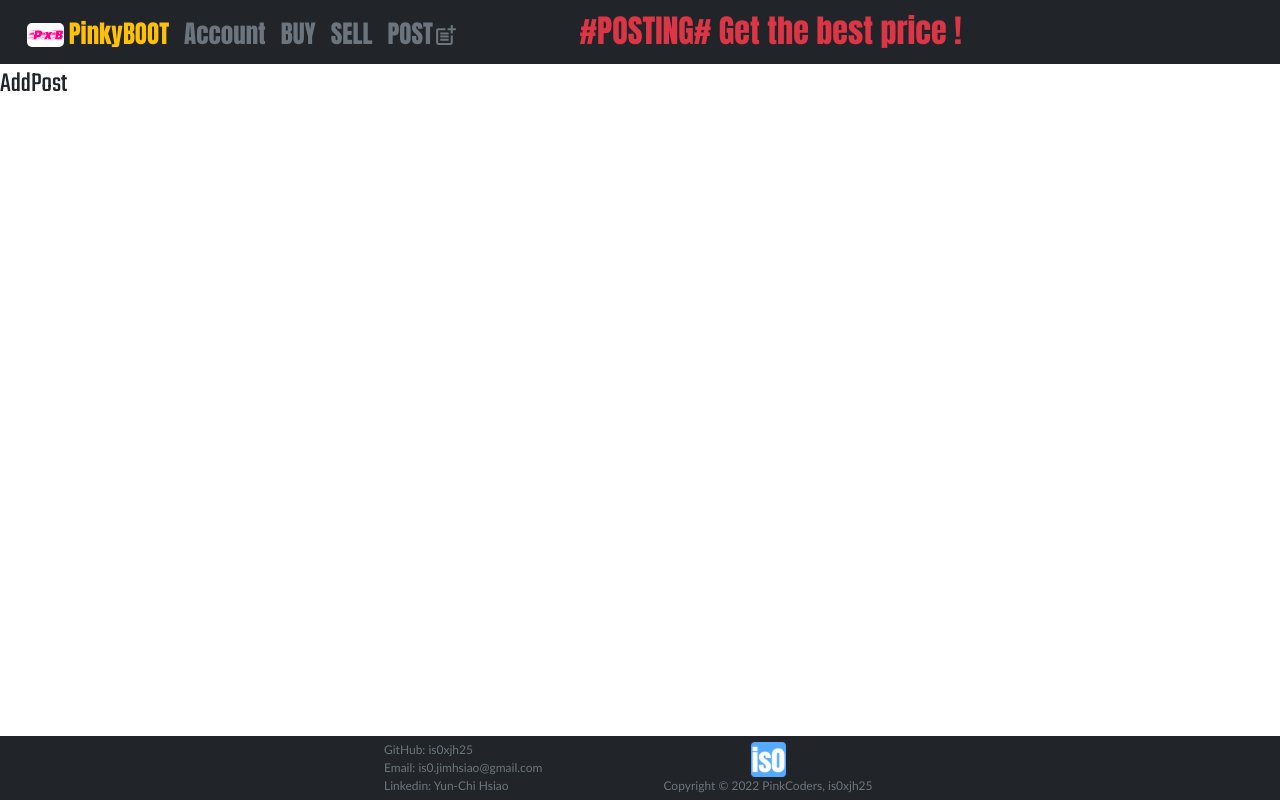
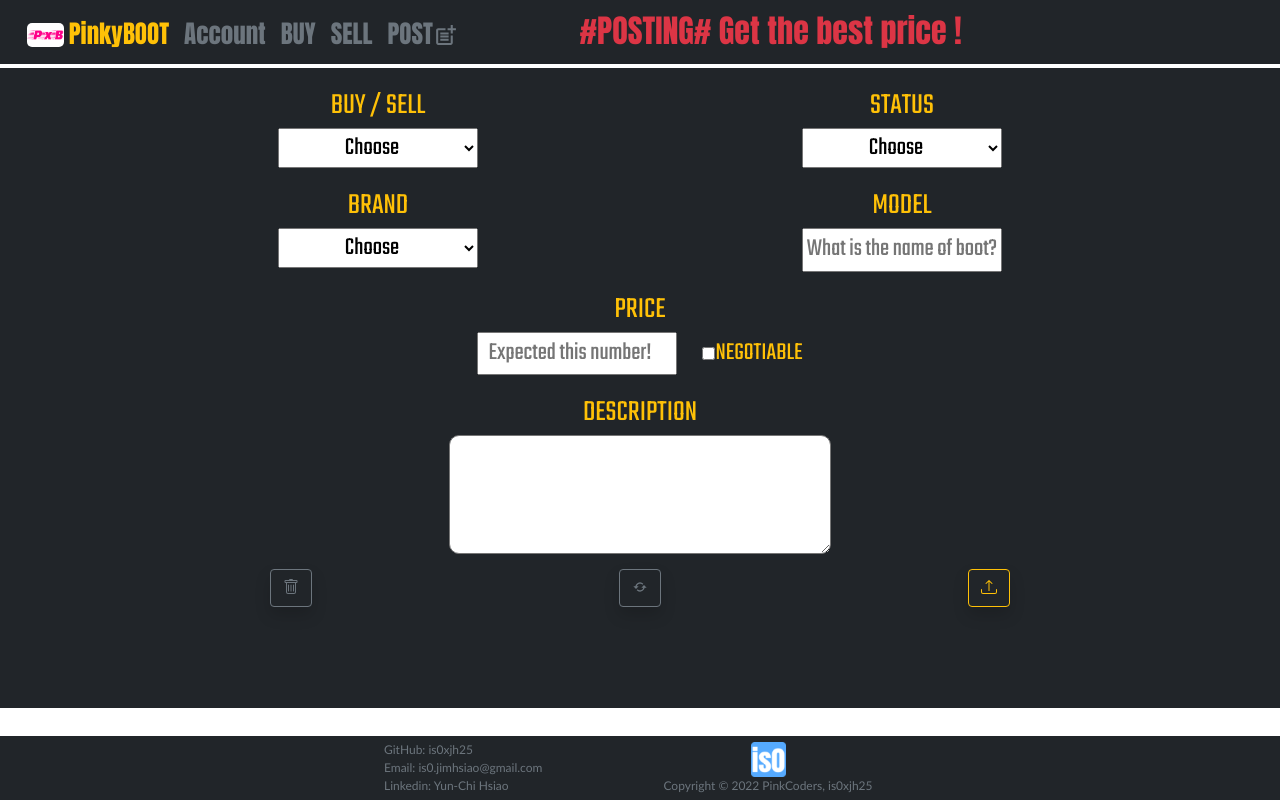
Before and after one commit to is0xjh25/is0xPinkyBoot, a React (Create React App) app in the folder my-app/: page /add-post in a window 1280 px wide. Built offline with nearby package versions, Linux system fonts and the light colour scheme.

Commit message:
Modify: AddPost page

```diff
--- a/my-app/src/components/AddPost.js
+++ b/my-app/src/components/AddPost.js
@@ -1,10 +1,132 @@
-import React, { Fragment } from "react";
+import React, { useState } from "react";
+import { useNavigate } from "react-router-dom";
+import { BsTrash, BsUpload } from 'react-icons/bs';
+import { BiRefresh } from 'react-icons/bi';
 
 const AddPost = () => {
+
+  const handleOnChange = (e) => {
+      setState({
+        ...state,
+        [e.target.name]: e.target.value
+    });
+  };
+
+  const navigate = useNavigate();
+  const [state, setState] = useState({
+    trade: "",
+    status: "",
+    brand: "",
+    model: "",
+    price: "",
+    negotiable: "",
+    description: ""
+  })
+
+  const ss = {
+    main: {
+      width: "100%",
+      height: "100%",
+
+    },
+    form: {
+      position: "relative",
+      width: "80%",
+      height: "100%",
+      left: "10%",
+      alignItems: "center",
+      justifyContent: "center",
+      color: "var(--bs-warning)",
+    },
+    input: {
+      width: "200px",
+      textAlign: "center",
+    },
+    rowGap: {
+      paddingTop: "15px"
+    }
+  }
+
   return (
-    <Fragment>
-      <h3>AddPost</h3>
-    </Fragment>
+    <>
+      <div className="bg-dark" style={ss.main}>
+        <form style={ss.form} onChange={handleOnChange}>
+          <div className="row" style={ss.rowGap}>
+            <div className="col">
+                <label for="add-post-trade">BUY / SELL</label>
+                <div className="add-post-box">
+                  <select id="add-post-trade" name="trade" defaultValue="" required style={ss.input}>
+                    <option value="" disabled>Choose</option>
+                    <option value="buy">Buy</option>
+                    <option value="sell">Sell</option>
+                  </select>
+                </div>
+            </div>
+            <div className="col">
+              <label for="add-post-status">STATUS</label>
+              <div className="add-post-box">
+                <select id="add-post-status" name="status" defaultValue=""  required style={ss.input}>
+                  <option value="" disabled>Choose</option>
+                  <option value="brand-new">Brand-new</option>
+                  <option value="second-hand">Second-hand</option>
+                </select>
+              </div>
+            </div>
+          </div>
+          <div className="row" style={ss.rowGap}>
+            <div className="col">
+              <label for="add-post-brand">BRAND</label>
+              <div className="add-post-box">
+                <select id="add-post-brand" name="brand" defaultValue="" required style={ss.input}>
+                  <option value="" disabled>Choose</option>
+                  <option value="adidas">Adidas</option>
+                  <option value="asics">Asics</option>
+                  <option value="converse">Converse</option>
+                  <option value="jordan">Jordan</option>
+                  <option value="nike">Nike</option>
+                  <option value="puma">Puma</option>
+                </select>
+              </div>
+            </div>
+            <div className="col">
+              <label for="add-post-model">MODEL</label>
+              <div className="add-post-box" >
+                <input id="add-post-model" name="model" type="text" placeholder="What is the name of boot?" required style={ss.input}/>
+              </div>
+            </div>
+          </div>
+          <div className="row" style={ss.rowGap}>
+            <div className="col">
+              <label for="add-post-price">PRICE</label>
+              <div className="add-post-box">
+                <input id="add-post-price" name="price" type="number" min="0" placeholder="Expected this number!" required style={ss.input}/>
+                <input id="addPostNegotiable" name="negotiable" type="checkbox"  style={{marginLeft: "25px"}}/>
+                <span >NEGOTIABLE</span>
+              </div>
+            </div>
+          </div>
+          <div className="row" style={ss.rowGap}>
+            <div className="col">
+              <label for="add-post-description">DESCRIPTION</label>
+              <div className="add-post-box">
+                <textarea id="add-post-description" name="description" type="text" rows="3" cols="40"/>
+              </div>
+            </div>
+          </div>
+          <div className="row add-post-box" style={ss.rowGap}>
+            <div className="col">
+              <button className="btn btn-outline-secondary shadow" onClick={()=>{navigate(-1)}}><BsTrash/></button>
+            </div>
+            <div className="col">
+              <button className="btn btn-outline-secondary shadow" type="reset"><BiRefresh/></button>
+            </div>
+            <div className="col">
+              <button className="btn btn-outline-warning shadow"><BsUpload/></button>
+            </div>
+          </div>
+        </form>
+      </div>
+    </>
   );
 };
 
--- a/my-app/src/components/Home.js
+++ b/my-app/src/components/Home.js
@@ -62,8 +62,6 @@ const Home = () => {
     }
   }
 
-
-
   const navigate = useNavigate();
   const [width, height] = useWindowSize();
 
--- a/my-app/src/containers/App.css
+++ b/my-app/src/containers/App.css
@@ -149,3 +149,20 @@ th, td {
 th {
   background:#eee;
 }
+
+/* Form */
+label {
+  font-size: 30px;
+}
+
+
+textarea {
+  border-radius: 10px;
+}
+
+.add-post-box, label {
+  display: flex !important;
+  text-align: center !important;
+  align-items: center !important;
+  justify-content: center !important;
+}
```
Also changed, not shown: my-app/src/components/post.js (+12 -0 lines).
